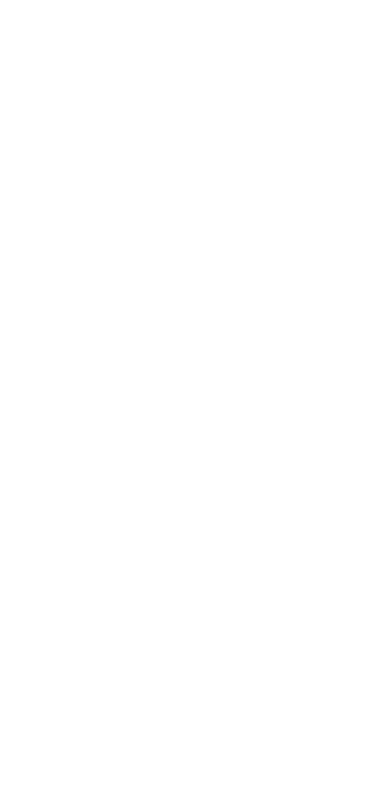
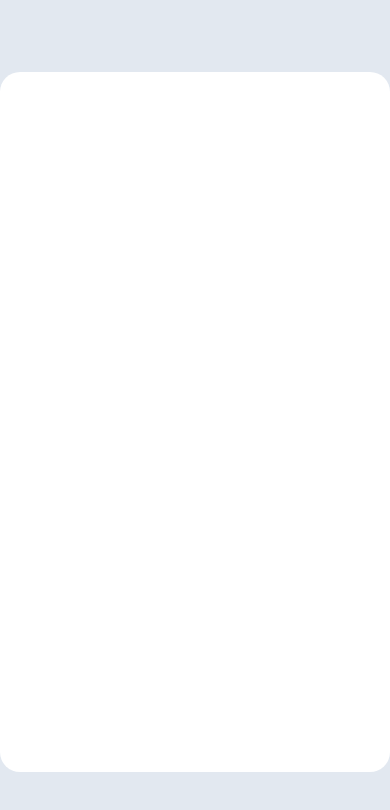
Before and after one commit to royalh23/mobile-menu, a website built with webpack: page src/template.html in a window 390 px wide. Built offline with nearby package versions, Linux system fonts and the light colour scheme.

Commit message:
Style content like mobile phone

```diff
--- a/src/style.css
+++ b/src/style.css
@@ -9,6 +9,18 @@ html {
 }
 
 body {
+  display: flex;
+  justify-content: center;
+  align-items: center;
   margin: 0;
   padding: 0;
+  height: 100vh;
+  background-color: #e2e8f0;
 }
+
+#content {
+  width: 500px;
+  height: 700px;
+  border-radius: 20px;
+  background-color: white;
+}
```
Also changed, not shown: dist/main.js.
